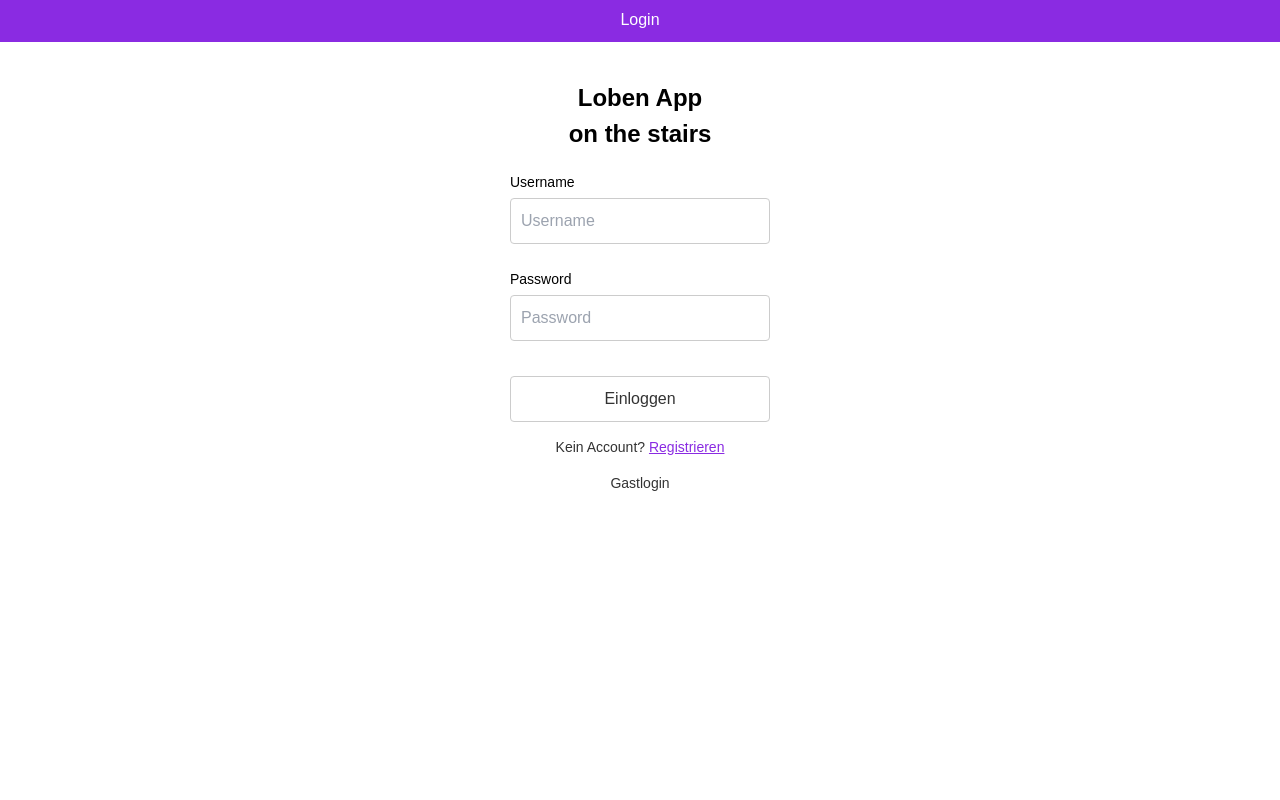
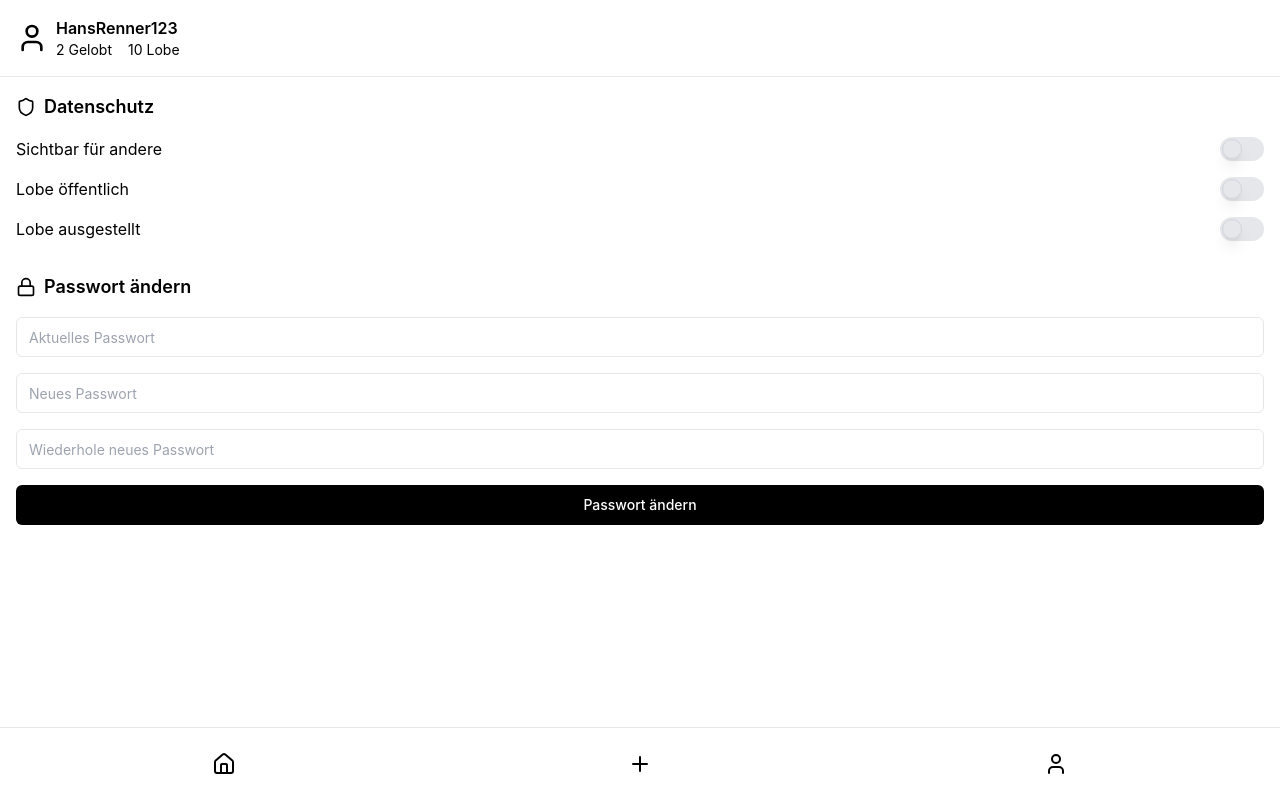
Before and after one commit to flockean/loben-on-stairs, a React (Create React App) app: page / in a window 1280 px wide. Built offline with nearby package versions, Linux system fonts and the light colour scheme.

Commit message:
feat: Oh yeah Mr. Krabs, the Profile screen is completed

```diff
--- a/package.json
+++ b/package.json
@@ -3,9 +3,13 @@
   "version": "0.1.0",
   "private": true,
   "dependencies": {
+    "@radix-ui/react-slot": "^1.1.0",
+    "@radix-ui/react-switch": "^1.1.1",
+    "@radix-ui/react-toast": "^1.2.2",
     "@testing-library/jest-dom": "^5.17.0",
     "@testing-library/react": "^13.4.0",
     "@testing-library/user-event": "^13.5.0",
+    "class-variance-authority": "^0.7.0",
     "lucide-react": "^0.454.0",
     "react": "^18.3.1",
     "react-dom": "^18.3.1",
--- a/src/App.js
+++ b/src/App.js
@@ -1,9 +1,10 @@
 import './styles/App.css';
 import AuthForm from "./components/login-page";
+import Profile from "./components/profile";
 
 function App() {
   return (
-    <AuthForm />
+    <Profile />
   );
 }
 
--- /dev/null
+++ b/src/components/profile.jsx
@@ -0,0 +1,125 @@
+'use client'
+
+import { useState } from 'react'
+import { Button } from "./ui/button"
+import { Input } from "./ui/input"
+import { Switch } from "./ui/switch"
+import { Home, Plus, User, ArrowLeft, Lock, Shield } from "lucide-react"
+
+export default function Profile() {
+  const [privacySettings, setPrivacySettings] = useState({
+    visible: false,
+    publicPraise: false,
+    praiseTurnedOff: false,
+  })
+
+  const handlePasswordChange = (e) => {
+    e.preventDefault()
+    // Here you would typically handle the password change logic
+    console.log('Password change submitted')
+  }
+
+  return (
+    <div className="min-h-screen bg-background">
+      {/* Header */}
+      <div className="border-b">
+        <div className="flex items-center p-4">
+          <User className="h-8 w-8 mr-2" />
+          <div>
+            <h2 className="font-semibold">HansRenner123</h2>
+            <div className="flex gap-4 text-sm text-muted-foreground">
+              <span>2 Gelobt</span>
+              <span>10 Lobe</span>
+            </div>
+          </div>
+        </div>
+      </div>
+
+      {/* Main Content */}
+      <div className="p-4 space-y-8 pb-20">
+        {/* Datenschutz Section */}
+        <div className="space-y-4">
+          <h3 className="text-lg font-semibold flex items-center">
+            <Shield className="mr-2 h-5 w-5" />
+            Datenschutz
+          </h3>
+          <div className="space-y-4">
+            <div className="flex items-center justify-between">
+              <label htmlFor="visible">Sichtbar für andere</label>
+              <Switch
+                id="visible"
+                checked={privacySettings.visible}
+                onCheckedChange={(checked) =>
+                  setPrivacySettings(prev => ({...prev, visible: checked}))
+                }
+              />
+            </div>
+            <div className="flex items-center justify-between">
+              <label htmlFor="publicPraise">Lobe öffentlich</label>
+              <Switch
+                id="publicPraise"
+                checked={privacySettings.publicPraise}
+                onCheckedChange={(checked) =>
+                  setPrivacySettings(prev => ({...prev, publicPraise: checked}))
+                }
+              />
+            </div>
+            <div className="flex items-center justify-between">
+              <label htmlFor="praiseTurnedOff">Lobe ausgestellt</label>
+              <Switch
+                id="praiseTurnedOff"
+                checked={privacySettings.praiseTurnedOff}
+                onCheckedChange={(checked) =>
+                  setPrivacySettings(prev => ({...prev, praiseTurnedOff: checked}))
+                }
+              />
+            </div>
+          </div>
+        </div>
+
+        {/* Passwort ändern Section */}
+        <div className="space-y-4">
+          <h3 className="text-lg font-semibold flex items-center">
+            <Lock className="mr-2 h-5 w-5" />
+            Passwort ändern
+          </h3>
+          <form onSubmit={handlePasswordChange} className="space-y-4">
+            <Input
+              type="password"
+              placeholder="Aktuelles Passwort"
+              required
+            />
+            <Input
+              type="password"
+              placeholder="Neues Passwort"
+              required
+            />
+            <Input
+              type="password"
+              placeholder="Wiederhole neues Passwort"
+              required
+            />
+            <Button type="submit" className="w-full bg-black text-white hover:bg-gray-800 transition-colors duration-200">
+              Passwort ändern
+            </Button>
+          </form>
+        </div>
+      </div>
+
+      {/* Navigation Bar */}
+      <div className="fixed bottom-0 left-0 right-0 border-t bg-background">
+        <div className="flex justify-around p-4">
+          <Button variant="ghost" size="icon">
+            <Home className="h-6 w-6" />
+          </Button>
+          <Button variant="ghost" size="icon">
+            <Plus className="h-6 w-6" />
+          </Button>
+          <Button variant="ghost" size="icon">
+            <User className="h-6 w-6" />
+          </Button>
+        </div>
+      </div>
+    </div>
+  )
+}
--- /dev/null
+++ b/src/components/ui/button.jsx
@@ -0,0 +1,51 @@
+import * as React from "react"
+import { Slot } from "@radix-ui/react-slot"
+import { cva } from "class-variance-authority"
+
+// Utility function to replace cn
+const cn = (...classes) => classes.filter(Boolean).join(' ')
+
+const buttonVariants = cva(
+  "inline-flex items-center justify-center rounded-md text-sm font-medium ring-offset-background transition-colors focus-visible:outline-none focus-visible:ring-2 focus-visible:ring-ring focus-visible:ring-offset-2 disabled:pointer-events-none disabled:opacity-50",
+  {
+    variants: {
+      variant: {
+        default: "bg-primary text-primary-foreground hover:bg-primary/90",
+        destructive:
+          "bg-destructive text-destructive-foreground hover:bg-destructive/90",
+        outline:
+          "border border-input bg-background hover:bg-accent hover:text-accent-foreground",
+        secondary:
+          "bg-secondary text-secondary-foreground hover:bg-secondary/80",
+        ghost: "hover:bg-accent hover:text-accent-foreground",
+        link: "text-primary underline-offset-4 hover:underline",
+      },
+      size: {
+        default: "h-10 px-4 py-2",
+        sm: "h-9 rounded-md px-3",
+        lg: "h-11 rounded-md px-8",
+        icon: "h-10 w-10",
+      },
+    },
+    defaultVariants: {
+      variant: "default",
+      size: "default",
+    },
+  }
+)
+
+const Button = React.forwardRef(
+  ({ className, variant, size, asChild = false, ...props }, ref) => {
+    const Comp = asChild ? Slot : "button"
+    return (
+      <Comp
+        className={cn(buttonVariants({ variant, size, className }))}
+        ref={ref}
+        {...props}
+      />
+    )
+  }
+)
+Button.displayName = "Button"
+
+export { Button, buttonVariants }
--- /dev/null
+++ b/src/components/ui/input.jsx
@@ -0,0 +1,23 @@
+import * as React from "react"
+
+// Utility function to replace cn
+const cn = (...classes) => classes.filter(Boolean).join(' ')
+
+const Input = React.forwardRef(
+  ({ className, type, ...props }, ref) => {
+    return (
+      <input
+        type={type}
+        className={cn(
+          "flex h-10 w-full rounded-md border border-input bg-background px-3 py-2 text-sm ring-offset-background file:border-0 file:bg-transparent file:text-sm file:font-medium placeholder:text-muted-foreground focus-visible:outline-none focus-visible:ring-2 focus-visible:ring-ring focus-visible:ring-offset-2 disabled:cursor-not-allowed disabled:opacity-50",
+          className
+        )}
+        ref={ref}
+        {...props}
+      />
+    )
+  }
+)
+Input.displayName = "Input"
+
+export { Input }
--- /dev/null
+++ b/src/components/ui/switch.jsx
@@ -0,0 +1,30 @@
+"use client"
+
+import * as React from "react"
+import * as SwitchPrimitives from "@radix-ui/react-switch"
+
+// Utility function to replace cn
+const cn = (...classes) => classes.filter(Boolean).join(' ')
+
+const Switch = React.forwardRef(({ className, ...props }, ref) => (
+  <SwitchPrimitives.Root
+    className={cn(
+      "peer inline-flex h-[24px] w-[44px] shrink-0 cursor-pointer items-center rounded-full border-2 border-transparent transition-colors focus-visible:outline-none focus-visible:ring-2 focus-visible:ring-ring focus-visible:ring-offset-2 focus-visible:ring-offset-background disabled:cursor-not-allowed disabled:opacity-50 data-[state=checked]:bg-primary data-[state=unchecked]:bg-input",
+      "data-[state=checked]:bg-blue-400 data-[state=unchecked]:bg-gray-200",
+      className
+    )}
+    {...props}
+    ref={ref}
+  >
+    <SwitchPrimitives.Thumb
+      className={cn(
+        "pointer-events-none block h-5 w-5 rounded-full bg-background shadow-lg ring-0 transition-transform data-[state=checked]:translate-x-5 data-[state=unchecked]:translate-x-0",
+        "data-[state=checked]:translate-x-5 data-[state=unchecked]:translate-x-0",
+        "border border-gray-300"
+      )}
+    />
+  </SwitchPrimitives.Root>
+))
+Switch.displayName = SwitchPrimitives.Root.displayName
+
+export { Switch }
```
Also changed, not shown: 1 other file (tests, documents, lock files or other folders).
